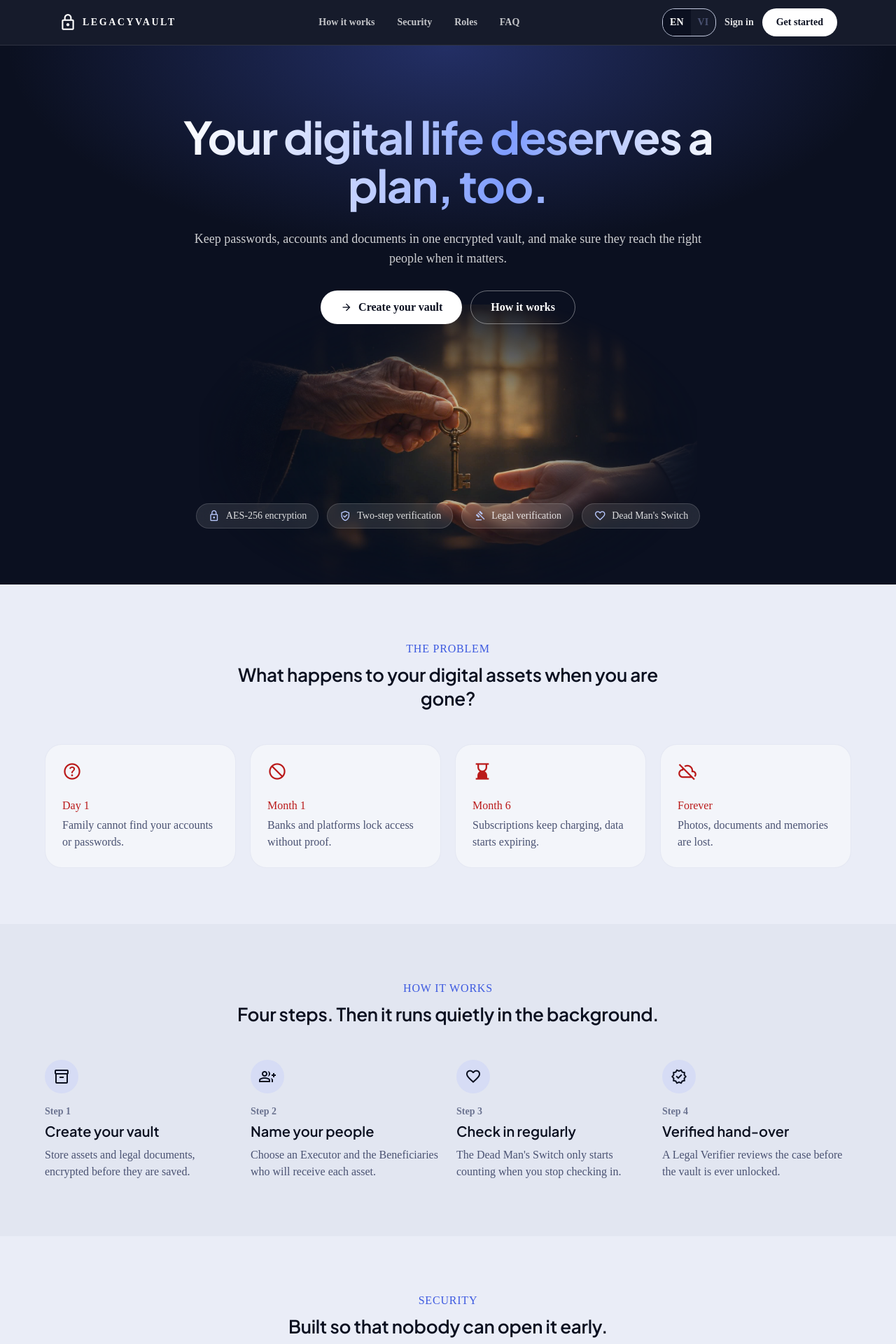
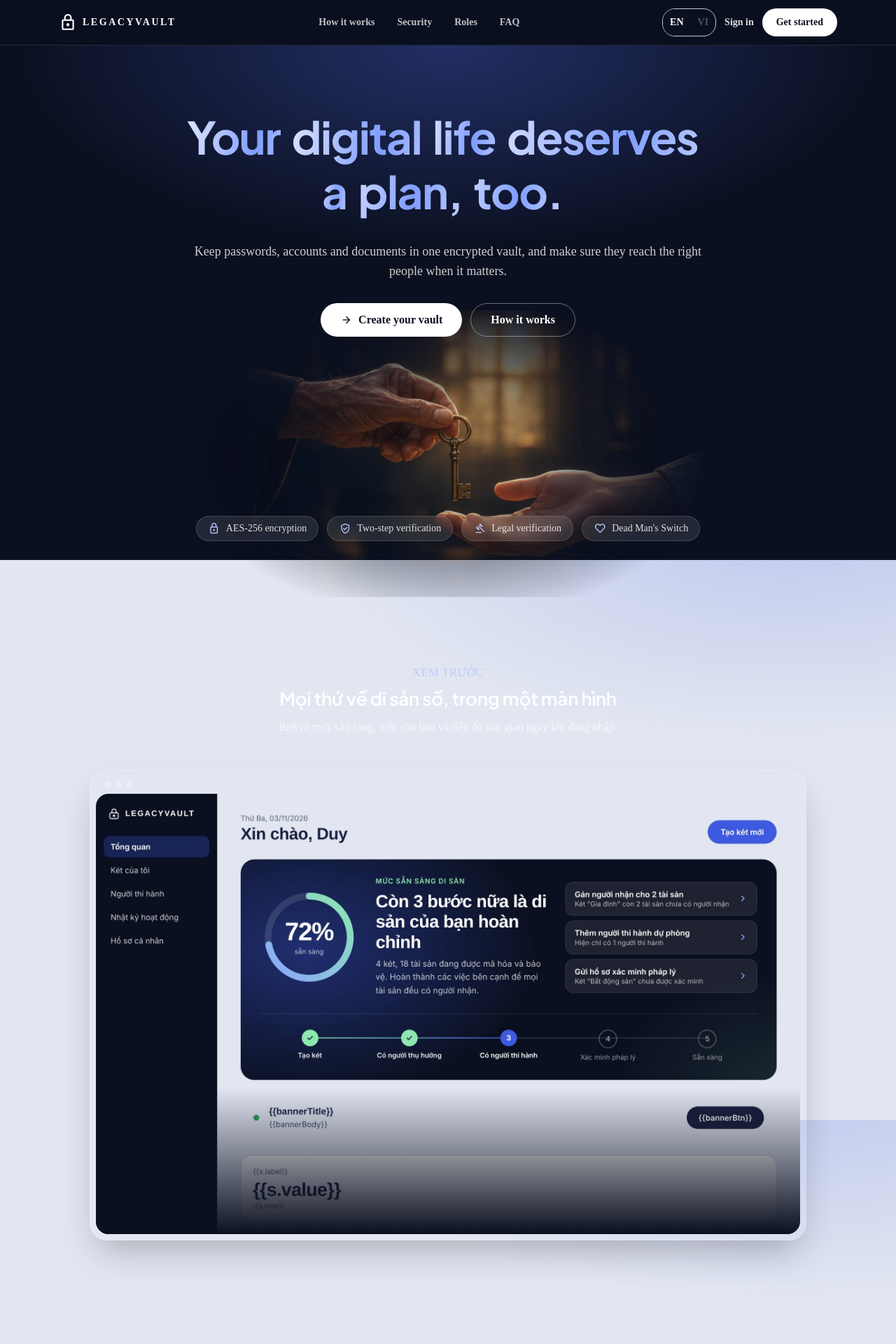
Before and after one commit to azerc18/legacy-vault, a React (Vite) app in the folder frontend/: page / in a window 1280 px wide. Shown: the top 1920 px of the page at 70% size. Built offline with nearby package versions, Linux system fonts and the light colour scheme; a web font is replaced by a local one.

Commit message:
feat(fe): landing page scroll effects (theme crossfade, word reveal, tilt preview)

```diff
--- a/frontend/src/Dashboard.jsx
+++ b/frontend/src/Dashboard.jsx
@@ -1,4 +1,4 @@
-import React, { useState } from 'react';
+import React, { useEffect, useRef, useState } from 'react';
 import { Link, Navigate } from 'react-router-dom';
 import { useTranslation } from 'react-i18next';
 import { getUser } from './auth/auth.js';
@@ -51,16 +51,17 @@ const ROLES = [
 const FAQS = ['staff', 'forget', 'unlock', 'change'];
 
 // ---------- Khối dùng lại ----------
-function Section({ id, eyebrow, title, subtitle, children, alt }) {
+function Section({ id, eyebrow, title, subtitle, children, mode = 'light' }) {
+    const dark = mode === 'dark';
     return (
-        <section id={id} className={`py-20 px-5 ${alt ? 'bg-surface-container-low' : ''}`}>
-            <div className="max-w-6xl mx-auto">
-                <div className="text-center max-w-2xl mx-auto mb-12">
-                    {eyebrow && <p className="font-label-sm text-secondary uppercase tracking-wider mb-2">{eyebrow}</p>}
-                    <h2 className="font-headline-md text-headline-md text-on-surface">{title}</h2>
-                    {subtitle && <p className="mt-3 text-on-surface-variant">{subtitle}</p>}
+        <section id={id} data-mode={mode} className="relative z-10 py-24 px-5 min-h-[70vh] flex items-center">
+            <div className="max-w-6xl mx-auto w-full">
+                <div className="lv-reveal text-center max-w-2xl mx-auto mb-12">
+                    {eyebrow && <p className={`font-label-sm uppercase tracking-wider mb-2 ${dark ? 'text-[#b9c9ff]' : 'text-secondary'}`}>{eyebrow}</p>}
+                    <h2 className={`font-headline-md text-headline-md ${dark ? 'text-white' : 'text-on-surface'}`}>{title}</h2>
+                    {subtitle && <p className={`mt-3 ${dark ? 'text-white/70' : 'text-on-surface-variant'}`}>{subtitle}</p>}
                 </div>
-                {children}
+                <div className="lv-reveal">{children}</div>
             </div>
         </section>
     );
@@ -74,12 +75,26 @@ function Icon({ name, className = '' }) {
 export default function Dashboard() {
     const { t } = useTranslation('landing');
     const [openFaq, setOpenFaq] = useState(0);
+    const [mode, setMode] = useState('dark');
+    const rootRef = useRef(null);
+
+    // Nền đổi sáng/tối theo phần đang nằm giữa màn hình
+    useEffect(() => {
+        const els = rootRef.current ? rootRef.current.querySelectorAll('[data-mode]') : [];
+        if (!('IntersectionObserver' in window) || els.length === 0) return undefined;
+        const io = new IntersectionObserver((entries) => {
+            entries.forEach((e) => { if (e.isIntersecting) setMode(e.target.dataset.mode); });
+        }, { rootMargin: '-45% 0px -45% 0px' });
+        els.forEach((el) => io.observe(el));
+        return () => io.disconnect();
+    }, []);
 
     // Đã đăng nhập -> vào thẳng trang chủ người dùng
     if (getUser()) return <Navigate to="/home" replace />;
 
     return (
-        <div className="bg-background font-body-md text-on-surface antialiased min-h-screen">
+        <div ref={rootRef} className="font-body-md text-on-surface antialiased min-h-screen relative">
+            <div aria-hidden="true" className="lv-bg fixed inset-0 z-0" data-mode={mode} />
             {/* NAVBAR */}
             <header className="sticky top-0 z-20 bg-primary/95 backdrop-blur border-b border-white/10 text-white">
                 <div className="max-w-6xl mx-auto h-16 px-5 flex items-center justify-between">
@@ -102,15 +117,16 @@ export default function Dashboard() {
             </header>
 
             {/* 1. HERO */}
-            <section className="relative overflow-hidden bg-primary text-white px-5 pt-24 pb-20 text-center"
+            <section data-mode="dark" className="relative z-10 overflow-hidden text-white px-5 pt-24 pb-20 text-center"
                      style={{ backgroundImage: 'radial-gradient(900px 420px at 50% 0%, rgba(80,105,230,.35), transparent 70%)' }}>
                 <img src="/key-photo.jpg" alt="" aria-hidden="true"
                      className="absolute left-1/2 -translate-x-1/2 bottom-0 h-[52%] min-h-[280px] w-auto max-w-none opacity-80 pointer-events-none select-none"
                      style={{ WebkitMaskImage: 'radial-gradient(ellipse 52% 56% at 50% 52%, #000 28%, rgba(0,0,0,.55) 55%, transparent 100%)', maskImage: 'radial-gradient(ellipse 52% 56% at 50% 52%, #000 28%, rgba(0,0,0,.55) 55%, transparent 100%)' }} />
                 <div className="relative max-w-3xl mx-auto">
-                    <h1 className="font-headline-lg text-[40px] md:text-[64px] leading-[1.08] font-bold tracking-tight lv-rise pb-2"
-                        style={{ backgroundImage: 'linear-gradient(100deg,#ffffff 0%,#b9c9ff 40%,#7f9dff 60%,#ffffff 100%)', WebkitBackgroundClip: 'text', backgroundClip: 'text', color: 'transparent' }}>
-                        {t('hero.title')}
+                    <h1 className="font-headline-lg text-[40px] md:text-[64px] leading-[1.08] font-bold tracking-tight pb-2">
+                        {t('hero.title').split(' ').map((w, i) => (
+                            <span key={i} className="lv-word lv-shine inline-block pb-[0.14em] mr-[0.25em]" style={{ animationDelay: `${0.12 * i}s, ${1.6 + 0.12 * i}s` }}>{w}</span>
+                        ))}
                     </h1>
                     <p className="mt-5 text-body-lg text-white/80">{t('hero.text')}</p>
                     <div className="mt-8 flex flex-col sm:flex-row gap-3 justify-center">
@@ -132,8 +148,26 @@ export default function Dashboard() {
                 </div>
             </section>
 
+            {/* PREVIEW — khung trình duyệt nghiêng, cuộn tới thì dựng thẳng */}
+            <section data-mode="dark" className="relative z-10 px-5 py-24 text-center text-white overflow-hidden">
+                <div className="lv-reveal max-w-2xl mx-auto mb-12">
+                    <p className="font-label-sm uppercase tracking-wider mb-2 text-[#b9c9ff]">{t('preview.eyebrow', { defaultValue: 'Xem trước' })}</p>
+                    <h2 className="font-headline-md text-headline-md">{t('preview.title', { defaultValue: 'Mọi thứ về di sản số, trong một màn hình' })}</h2>
+                    <p className="mt-3 text-white/70">{t('preview.text', { defaultValue: 'Biết rõ mức sẵn sàng, việc cần làm và tiến độ bàn giao ngay khi đăng nhập.' })}</p>
+                </div>
+                <div className="lv-tilt max-w-5xl mx-auto rounded-2xl border border-white/15 bg-white/5 p-2 shadow-2xl" style={{ perspective: '1200px' }}>
+                    <div className="flex items-center gap-1.5 px-3 py-2">
+                        <span className="w-2.5 h-2.5 rounded-full bg-white/25" /><span className="w-2.5 h-2.5 rounded-full bg-white/25" /><span className="w-2.5 h-2.5 rounded-full bg-white/25" />
+                    </div>
+                    <div className="relative rounded-xl overflow-hidden">
+                        <img src="/dash-preview.jpg" alt="" className="w-full block" />
+                        <div aria-hidden="true" className="absolute inset-x-0 bottom-0 h-1/3" style={{ background: 'linear-gradient(180deg,transparent,#0b1020)' }} />
+                    </div>
+                </div>
+            </section>
+
             {/* 2. PROBLEM */}
-            <Section alt eyebrow={t('problem.eyebrow')} title={t('problem.title')}>
+            <Section eyebrow={t('problem.eyebrow')} title={t('problem.title')}>
                 <div className="grid sm:grid-cols-2 lg:grid-cols-4 gap-5">
                     {PROBLEMS.map((p) => (
                         <div key={p.key} className="bg-surface-container-lowest rounded-2xl p-6 border border-outline-variant/30">
@@ -162,13 +196,13 @@ export default function Dashboard() {
             </Section>
 
             {/* 4. SECURITY */}
-            <Section id="security" alt eyebrow={t('security.eyebrow')} title={t('security.title')}>
+            <Section id="security" mode="dark" eyebrow={t('security.eyebrow')} title={t('security.title')}>
                 <div className="grid md:grid-cols-3 gap-5">
                     {SECURITY.map((s) => (
-                        <div key={s.key} className="bg-surface-container-lowest rounded-2xl p-7 border border-outline-variant/30">
-                            <Icon name={s.icon} className="text-secondary text-[32px]" />
-                            <h3 className="font-title-lg text-title-lg mt-4">{t(`security.items.${s.key}.title`)}</h3>
-                            <p className="mt-2 text-on-surface-variant">{t(`security.items.${s.key}.text`)}</p>
+                        <div key={s.key} className="rounded-2xl p-7 border border-white/15 bg-white/5 backdrop-blur">
+                            <Icon name={s.icon} className="text-[#b9c9ff] text-[32px]" />
+                            <h3 className="font-title-lg text-title-lg mt-4 text-white">{t(`security.items.${s.key}.title`)}</h3>
+                            <p className="mt-2 text-white/70">{t(`security.items.${s.key}.text`)}</p>
                         </div>
                     ))}
                 </div>
@@ -187,7 +221,7 @@ export default function Dashboard() {
             </Section>
 
             {/* 6. ROLES — tên vai trò dùng chung common:roles */}
-            <Section id="roles" alt eyebrow={t('rolesSection.eyebrow')} title={t('rolesSection.title')}>
+            <Section id="roles" eyebrow={t('rolesSection.eyebrow')} title={t('rolesSection.title')}>
                 <div className="grid sm:grid-cols-2 lg:grid-cols-4 gap-5">
                     {ROLES.map((r) => (
                         <div key={r.key} className="bg-surface-container-lowest rounded-2xl p-6 border border-outline-variant/30">
@@ -221,8 +255,9 @@ export default function Dashboard() {
             </Section>
 
             {/* 8. CLOSING CTA */}
-            <section className="px-5 pb-20">
-                <div className="max-w-6xl mx-auto rounded-3xl bg-primary text-on-primary px-8 py-14 text-center">
+            <section data-mode="dark" className="relative z-10 px-5 py-24">
+                <div className="lv-reveal max-w-6xl mx-auto rounded-3xl border border-white/15 text-white px-8 py-16 text-center"
+                     style={{ backgroundImage: 'radial-gradient(700px 260px at 50% 0%, rgba(80,105,230,.35), transparent 70%)' }}>
                     <h2 className="font-headline-md text-headline-md">{t('closing.title')}</h2>
                     <p className="mt-3 opacity-80">{t('closing.text')}</p>
                     <Link to="/register" className="inline-flex mt-8 h-12 px-7 rounded-full bg-on-primary text-primary font-bold items-center gap-2">
@@ -232,7 +267,7 @@ export default function Dashboard() {
             </section>
 
             {/* FOOTER */}
-            <footer className="bg-primary text-white px-5 pt-14 pb-8 overflow-hidden">
+            <footer data-mode="dark" className="relative z-10 text-white px-5 pt-14 pb-8 overflow-hidden">
                 <div className="max-w-6xl mx-auto">
                     <div className="flex flex-col md:flex-row gap-6 justify-between text-sm text-white/65">
                         <span className="flex items-center gap-2 font-bold tracking-[0.18em] text-white"><Icon name="lock" className="text-[22px]" />LEGACYVAULT</span>
--- a/frontend/src/index.css
+++ b/frontend/src/index.css
@@ -47,3 +47,30 @@ button.bg-secondary.rounded-xl {
   .lv-side-bottom { margin-top: 0; margin-left: auto; flex-direction: row; align-items: center; padding-top: 0; }
   .lv-side-bottom > div:last-child { border-top: 0; padding-top: 0; }
 }
+
+/* ===== Hiệu ứng trang chủ ===== */
+.lv-bg { background-color: #e2e6f1; transition: background-color .7s ease; }
+.lv-bg[data-mode="dark"] { background-color: #0b1020; }
+
+/* Hero: từng chữ hiện dần (mờ -> rõ), ánh sáng chạy qua chữ */
+.lv-word { animation: lv-word .8s cubic-bezier(.2,.7,.2,1) both; }
+.lv-shine {
+  background-image: linear-gradient(100deg,#ffffff 0%,#b9c9ff 28%,#7f9dff 50%,#b9c9ff 72%,#ffffff 100%);
+  background-size: 200% 100%;
+  -webkit-background-clip: text; background-clip: text; color: transparent;
+  animation: lv-word .8s cubic-bezier(.2,.7,.2,1) both, lv-shine 6s linear infinite;
+}
+@keyframes lv-word { from { opacity: 0; filter: blur(14px); transform: translateY(18px); } to { opacity: 1; filter: blur(0); transform: none; } }
+@keyframes lv-shine { to { background-position: -200% 0; } }
+
+/* Cuộn tới thì hiện dần / dựng thẳng (chỉ chạy trên trình duyệt hỗ trợ scroll-driven animation) */
+@supports (animation-timeline: view()) {
+  .lv-reveal { animation: lv-reveal linear both; animation-timeline: view(); animation-range: entry 0% entry 55%; }
+  .lv-tilt { animation: lv-tilt linear both; animation-timeline: view(); animation-range: entry 0% cover 45%; transform-origin: 50% 100%; }
+}
+@keyframes lv-reveal { from { opacity: 0; transform: translateY(36px); } to { opacity: 1; transform: none; } }
+@keyframes lv-tilt { from { transform: perspective(1200px) rotateX(24deg) scale(.9); opacity: .6; } to { transform: perspective(1200px) rotateX(0) scale(1); opacity: 1; } }
+@media (prefers-reduced-motion: reduce) {
+  .lv-word, .lv-shine, .lv-reveal, .lv-tilt { animation: none !important; }
+  .lv-shine { background-position: 0 0; }
+}
```
Also changed, not shown: frontend/public/dash-preview.jpg (added).
